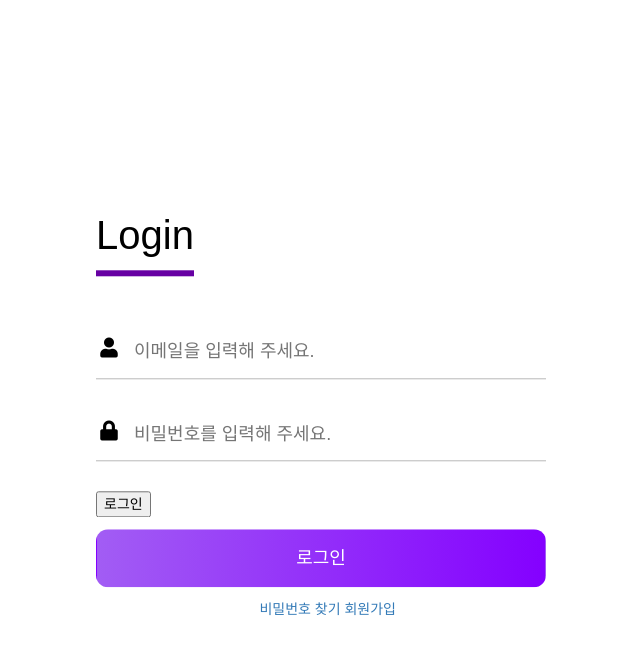
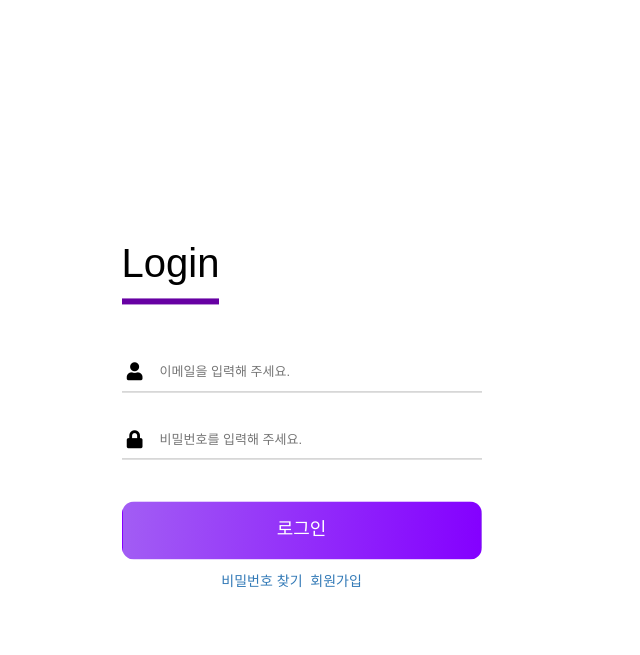
Before and after one commit to lmj00/django-project, a Django app: page /login/ in a window 1280 px wide. Shown: the top 655 px of the page, without its empty margins (319-959 px from the left). Run offline with Django 3.2, Linux system fonts and the light colour scheme; some libraries are stand-ins or nearby versions.

Commit message:
Feat: login 디자인 수정

```diff
--- a/member/static/member/styles/login.css
+++ b/member/static/member/styles/login.css
@@ -12,7 +12,7 @@ body{
   width: 300px;
   position: absolute;
   top: 50%;
-  left: 50%;
+  left: 52%;
   transform: translate(-75%, -50%);
   color: black;
 }
@@ -26,10 +26,10 @@ body{
 }
 
 .textbox{
-  width: 150%;
+  width: 120%;
   overflow: hidden;
-  font-size: 20px;
-  padding: 12px 0;
+  font-size: 18px;
+  padding: 8px 0;
   margin: 30px 0;
   border-bottom: 1px solid #b9b9b9;
 
@@ -52,7 +52,7 @@ body{
   outline: none;
   background: none;
   color: black;
-  font-size: 18px;
+  font-size: 15px;
   width: 250px;
   float: left;
   margin: 0 10px;
@@ -60,7 +60,7 @@ body{
 
 .btn{
 
-  width: 150%;
+  width: 120%;
   height: 58px;
   background: none;
   color: white;
@@ -73,6 +73,13 @@ body{
 
 }
 
+#id_login.market-input{
+  font-size: 13px;
+}
+
+#id_password.market-input{
+  font-size: 13px;
+}
 /*
 .btn:hover{
   color: white;
@@ -80,8 +87,8 @@ body{
 }  */
 
 .info{
-  text-align: right;
-
+  text-align: center;
+  margin-left: 40px;
 }
 .form-error-error-message{
   font-size: 10px;
--- a/member/templates/account/login.html
+++ b/member/templates/account/login.html
@@ -24,10 +24,11 @@
     {% load widget_tweaks %}
 
 <body>
+
     <div class="login-box">
         <h1>Login</h1>
 
-    <form method="post">
+    <form class="form_layout" method="post">
         {% csrf_token %}
         <div class="textbox">
             <i class="fas fa-user"></i>
@@ -56,13 +57,13 @@
                 <div class="form-error-error-message">{{ error }}</div>
             {% endfor %}
         </div>
-        <button class="market-button" type="submit">로그인</button>
+        <!-- <button class="market-button" type="submit">로그인</button> -->
         <input class="btn" type="submit" name="" value="로그인">
     </form>
 
     <div class="info">
         <a class="item" href="{% url 'account_reset_password' %} ">비밀번호 찾기</a>
-        <a class="item" href="{% url 'account_signup' %}">회원가입</a>
+        <a class="item" href="{% url 'account_signup' %}">&nbsp;회원가입</a>
     </div>
 </body>
 </html>
```
